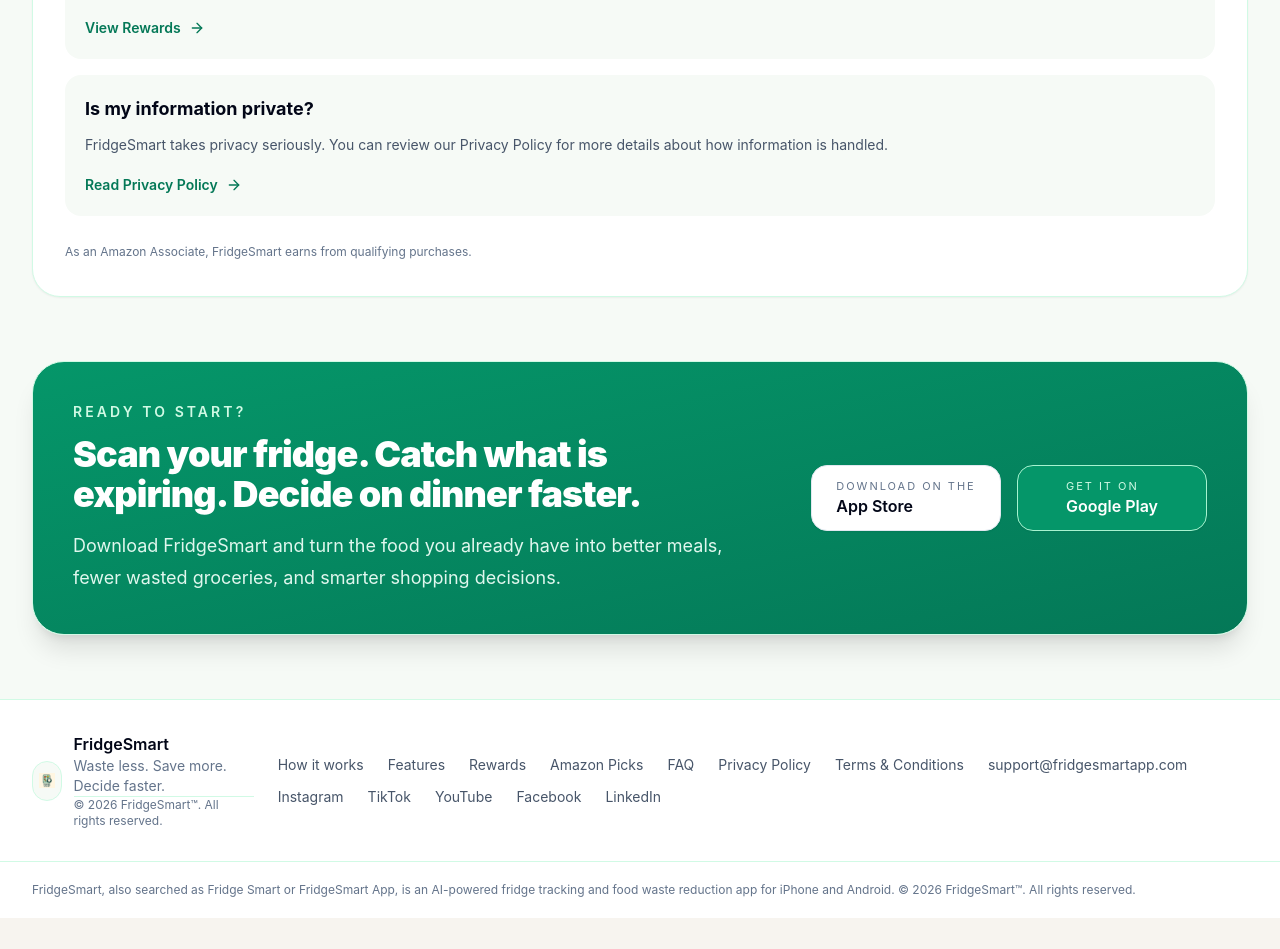
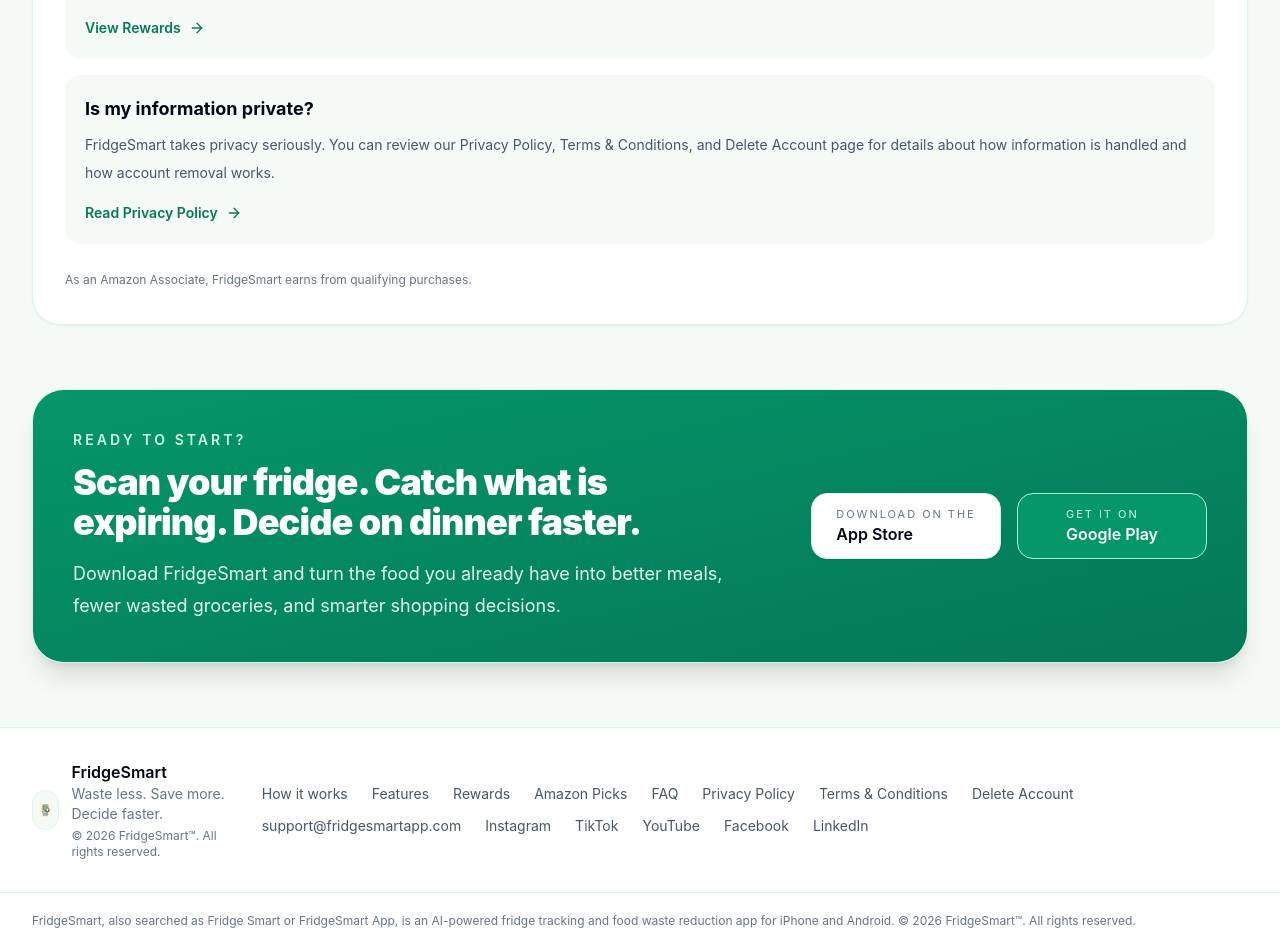
Before and after one commit to minameeee-prog/fridgesmart-web, a Next.js app: page / in a window 1280 px wide. Shown: the part 7660-8609 px from the top of the page. Before the commit the page ends 8578 px from the top, so only its background shows below. Built offline with nearby package versions, Linux system fonts and the light colour scheme.

Commit message:
Update page.tsx

```diff
--- a/app/page.tsx
+++ b/app/page.tsx
@@ -1414,7 +1414,7 @@ export default function Page() {
                 },
                 {
                   q: "Is my information private?",
-                  a: "FridgeSmart takes privacy seriously. You can review our Privacy Policy for more details about how information is handled.",
+                  a: "FridgeSmart takes privacy seriously. You can review our Privacy Policy, Terms & Conditions, and Delete Account page for details about how information is handled and how account removal works.",
                   linkText: "Read Privacy Policy",
                   linkHref: "/privacy",
                 },
@@ -1489,11 +1489,11 @@ export default function Page() {
               <div>
                 <div className="font-semibold text-slate-950">FridgeSmart</div>
                 <div className="text-sm text-slate-500">
-                  Waste less. Save more. Decide faster.</div>
-                <div className="border-t border-emerald-100">
-               <div className="text-xs text-slate-500">
-                  © 2026 FridgeSmart™. All rights reserved.</div>
-                  </div>
+                  Waste less. Save more. Decide faster.
+                </div>
+                <div className="mt-1 text-xs text-slate-500">
+                  © 2026 FridgeSmart™. All rights reserved.
+                </div>
               </div>
             </div>
 
@@ -1518,6 +1518,9 @@ export default function Page() {
               </Link>
               <Link href="/terms" className="hover:text-slate-950">
                 Terms & Conditions
+              </Link>
+              <Link href="/delete-account" className="hover:text-slate-950">
+                Delete Account
               </Link>
               <Link
                 href="mailto:support@fridgesmartapp.com"
```
